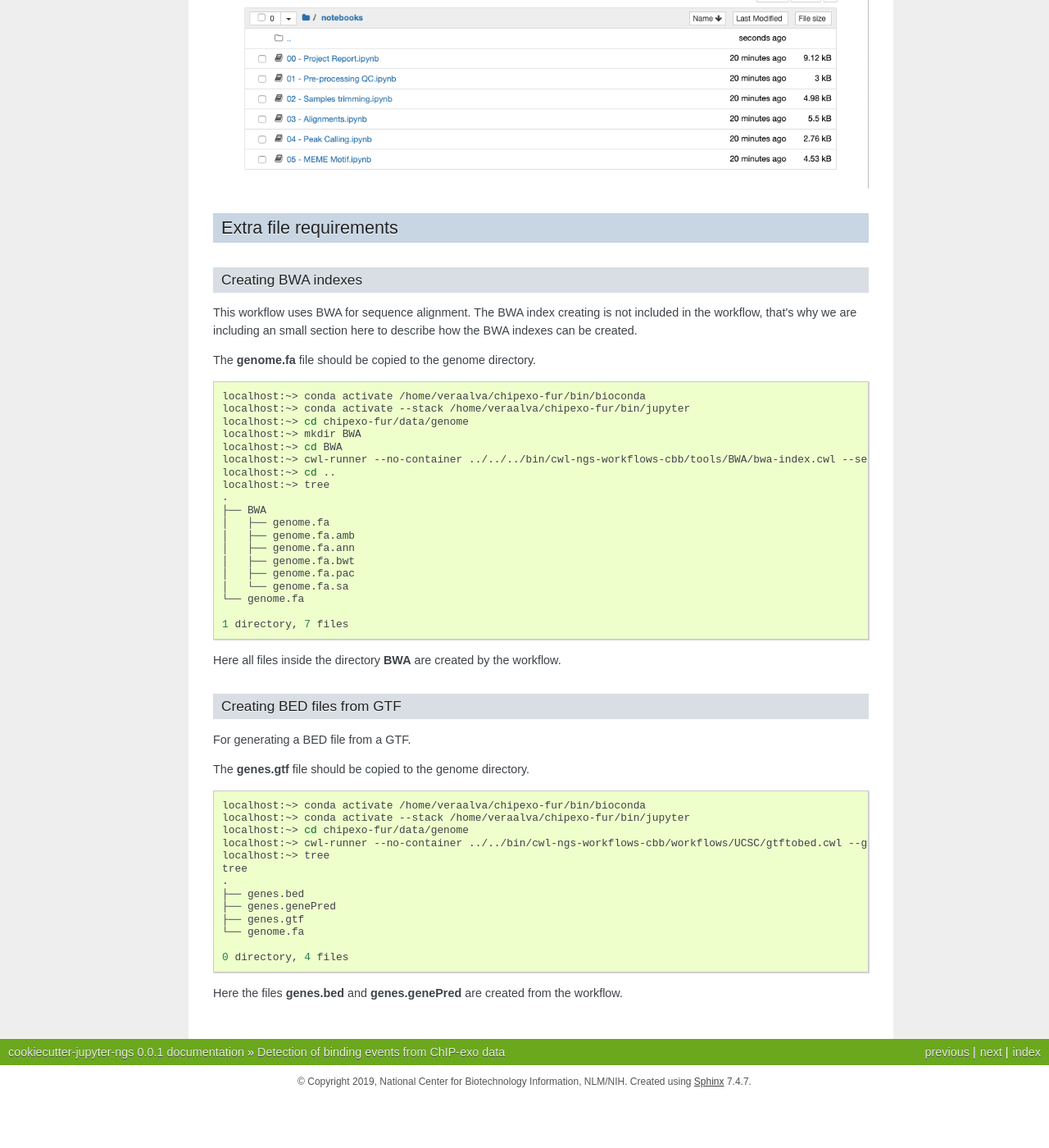
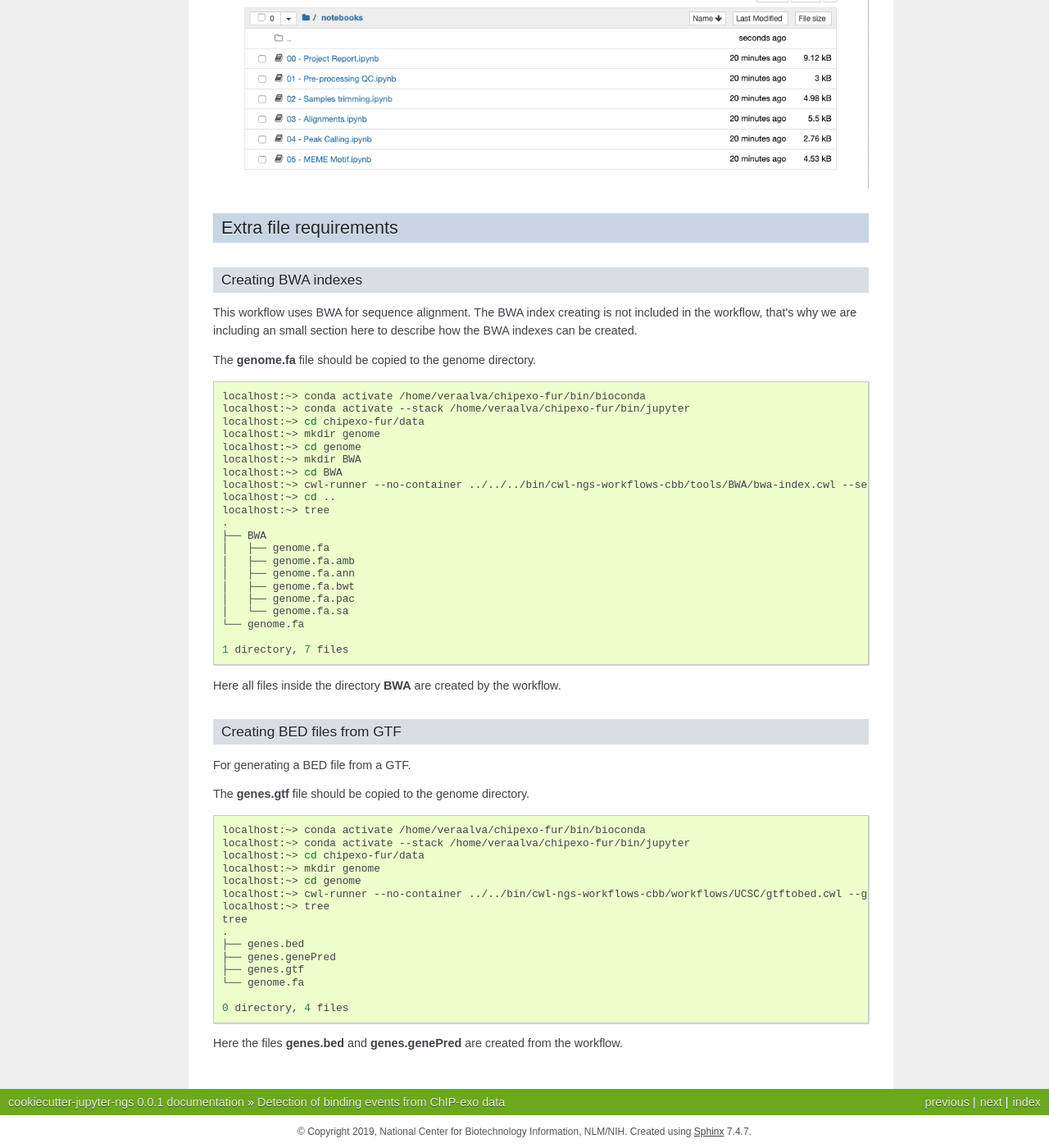
Before and after one commit to ncbi/pm4ngs, a Sphinx documentation site: the page built from docs/source/det_bind_chipexo.rst, in a window 1280 px wide and 1400 px high, scrolled down 5951 px. Shown: the whole window at 82% size. Built offline with Sphinx 7.4.7, drawn with Linux system fonts in a browser that asks for light colours; before the commit the page ends 7290 px from its top, so only the background shows below that.

Commit message:
Updating chipexo conda doc

```diff
--- a/docs/source/det_bind_chipexo.rst
+++ b/docs/source/det_bind_chipexo.rst
@@ -351,7 +351,9 @@ The **genome.fa** file should be copied to the genome directory.
 
     localhost:~> conda activate /home/veraalva/chipexo-fur/bin/bioconda
     localhost:~> conda activate --stack /home/veraalva/chipexo-fur/bin/jupyter
-    localhost:~> cd chipexo-fur/data/genome
+    localhost:~> cd chipexo-fur/data
+    localhost:~> mkdir genome
+    localhost:~> cd genome
     localhost:~> mkdir BWA
     localhost:~> cd BWA
     localhost:~> cwl-runner --no-container ../../../bin/cwl-ngs-workflows-cbb/tools/BWA/bwa-index.cwl --sequences genome.fa
@@ -382,7 +384,9 @@ The **genes.gtf** file should be copied to the genome directory.
 
     localhost:~> conda activate /home/veraalva/chipexo-fur/bin/bioconda
     localhost:~> conda activate --stack /home/veraalva/chipexo-fur/bin/jupyter
-    localhost:~> cd chipexo-fur/data/genome
+    localhost:~> cd chipexo-fur/data
+    localhost:~> mkdir genome
+    localhost:~> cd genome
     localhost:~> cwl-runner --no-container ../../bin/cwl-ngs-workflows-cbb/workflows/UCSC/gtftobed.cwl --gtf genes.gtf
     localhost:~> tree
     tree
```
